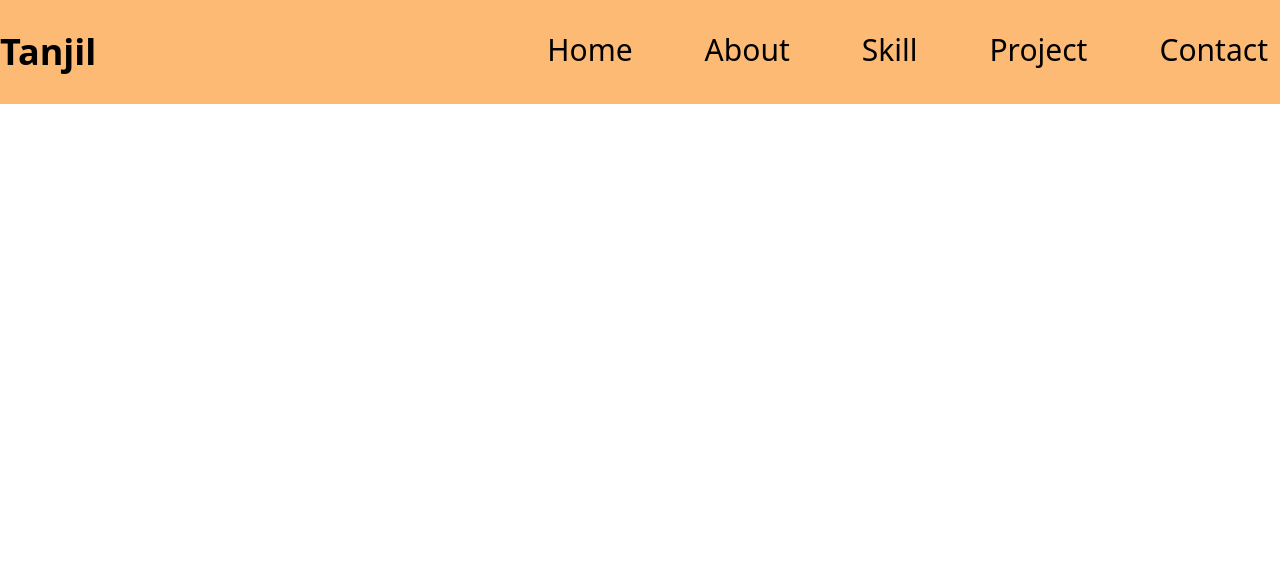
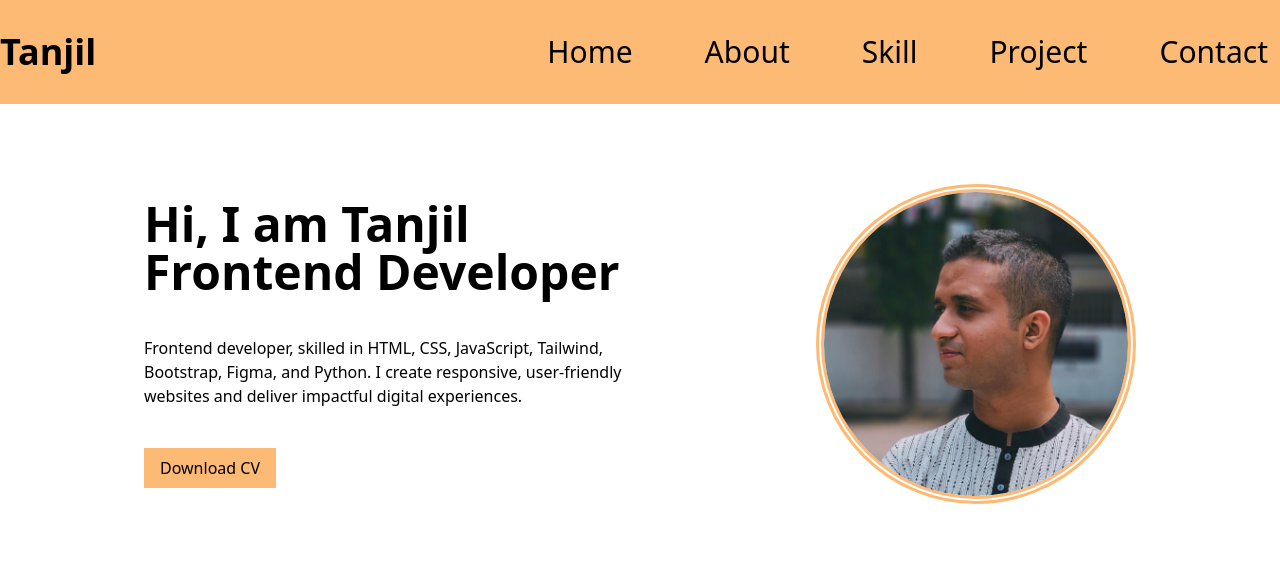
Before and after one commit to TanjilHaque/Portfolio-Landing-Page, a website: page index.html in a window 1280 px wide. Drawn offline with Linux system fonts and the light colour scheme.

Commit message:
Banner part Added

```diff
--- a/index.html
+++ b/index.html
@@ -40,7 +40,7 @@
 <body class="font-sans">
         <!-- ============================Navbar Section============================-->
         <nav class="bg-orange-300">
-        <div class="container mx-auto bg-orange-300 flex justify-between py-8">
+                <div class="container mx-auto bg-orange-300 flex justify-between items-center py-8">
                         <div class="name_title text-4xl font-bold cursor-pointer">
                                 Tanjil
                         </div>
@@ -65,7 +65,8 @@
                         <!-- ********** Large and above device ********** -->
 
                         <!-- ********** Smaller device ********** -->
-            <div class="lg:hidden cursor-pointer text-4xl hover:bg-slate-200 p-5 rounded-lg hover:ease-in-out duration-300" id="hamburgerBtn">
+                        <div class="lg:hidden cursor-pointer text-4xl hover:bg-slate-200 p-5 rounded-lg hover:ease-in-out duration-300"
+                                id="hamburgerBtn">
                                 <i class="fa-solid fa-bars"></i>
                         </div>
                         <!-- ********** Smaller device ********** -->
@@ -95,6 +96,30 @@
         <!-- ============================Navbar Section============================-->
 
 
+        <!-- ============================Banner Section============================-->
+        <section id="#banner">
+                <div class="bannerWrapper flex flex-row-reverse justify-center items-center gap-x-40 py-20 max-lg:block">
+                        <div class="bannerImageContainer max-lg:flex max-lg:justify-center">
+                                <img class="size-80 object-cover rounded-full border-8 border-double border-orange-300" src="./images/Portfolio.png" alt="Portfolio_image">
+                        </div>
+                        <div class="bannerTitleWrapper max-w-lg flex flex-col gap-y-10 max-lg:max-w-screen-lg max-lg:text-center max-lg:p-10">
+                                <h1 class="bannerTitleHeading text-5xl font-bold">
+                                        Hi, I am Tanjil <br>
+                                        Frontend Developer
+                                </h1>
+                                <p class="bannerTitleDescription">
+                                        Frontend developer, skilled in HTML, CSS,
+                                        JavaScript, Tailwind, Bootstrap, Figma, and Python. I create responsive,
+                                        user-friendly websites and deliver impactful digital experiences.
+                                </p>
+                                <button class="cvBtn bg-orange-300 w-fit px-4 py-2 hover:bg-slate-100 ease-in duration-300 max-lg:m-auto">Download CV</button>
+                        </div>
+
+                </div>
+        </section>
+        <!-- ============================Banner Section============================-->
+
+
 
 
 
```
Also changed, not shown: images/Portfolio.png (added), images/Portfolio5.jpeg (added), src/output.css. Lines whose indentation alone changed are shown as unchanged.
